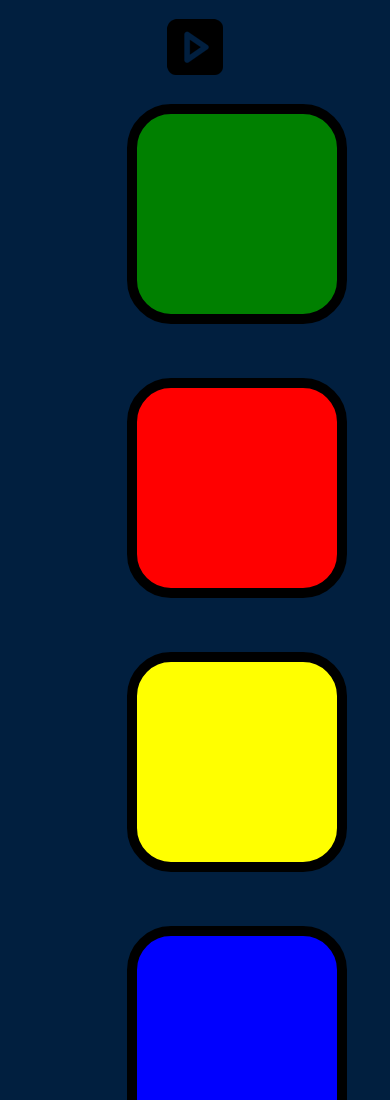
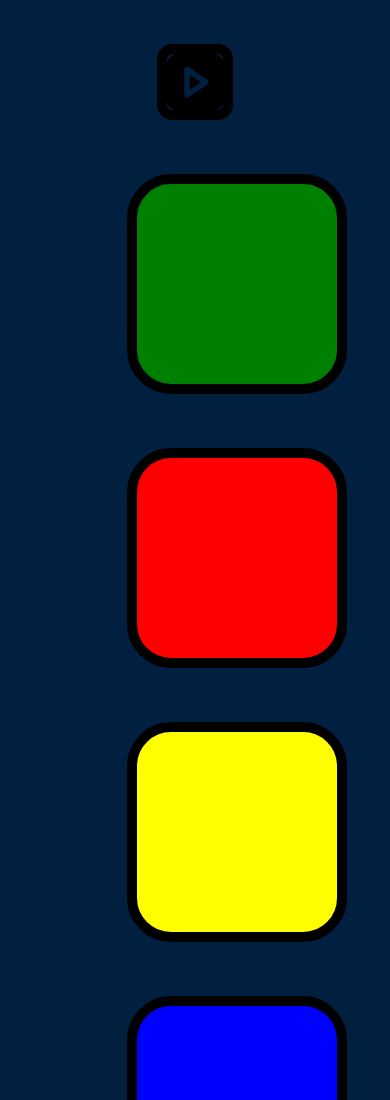
Before and after one commit to Labeebau/Simon-Game, a plain HTML site: page index.html in a window 390 px wide. Shown: the top 1100 px of the page. Drawn offline with nearby package versions, Linux system fonts and the light colour scheme.

Commit message:
Update styles.css

```diff
--- a/styles.css
+++ b/styles.css
@@ -1,7 +1,8 @@
-@media only screen and (max-width: 620px) {
-  .btn-play {
+@media only screen and (max-width: 576px) {
+  .play {
    visibility: visible;
  }
+
  }
 body {
   text-align: center;
@@ -31,7 +32,7 @@ body {
   border: 10px solid black;
   border-radius: 20%;
 }
-.btn-play{
+.play{
   visibility: visible;
   margin: 25px;
   border: 10px solid black;
```
